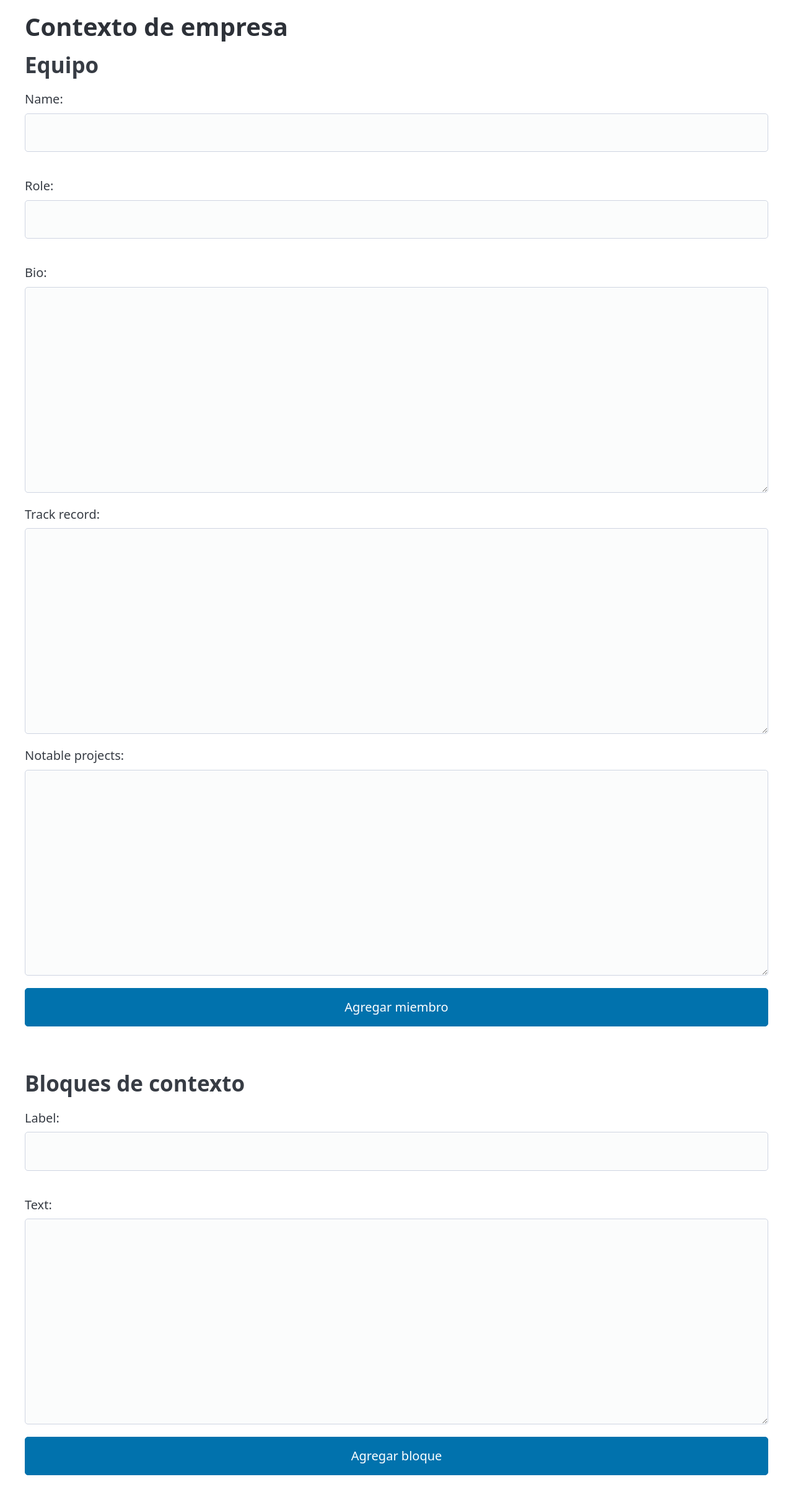
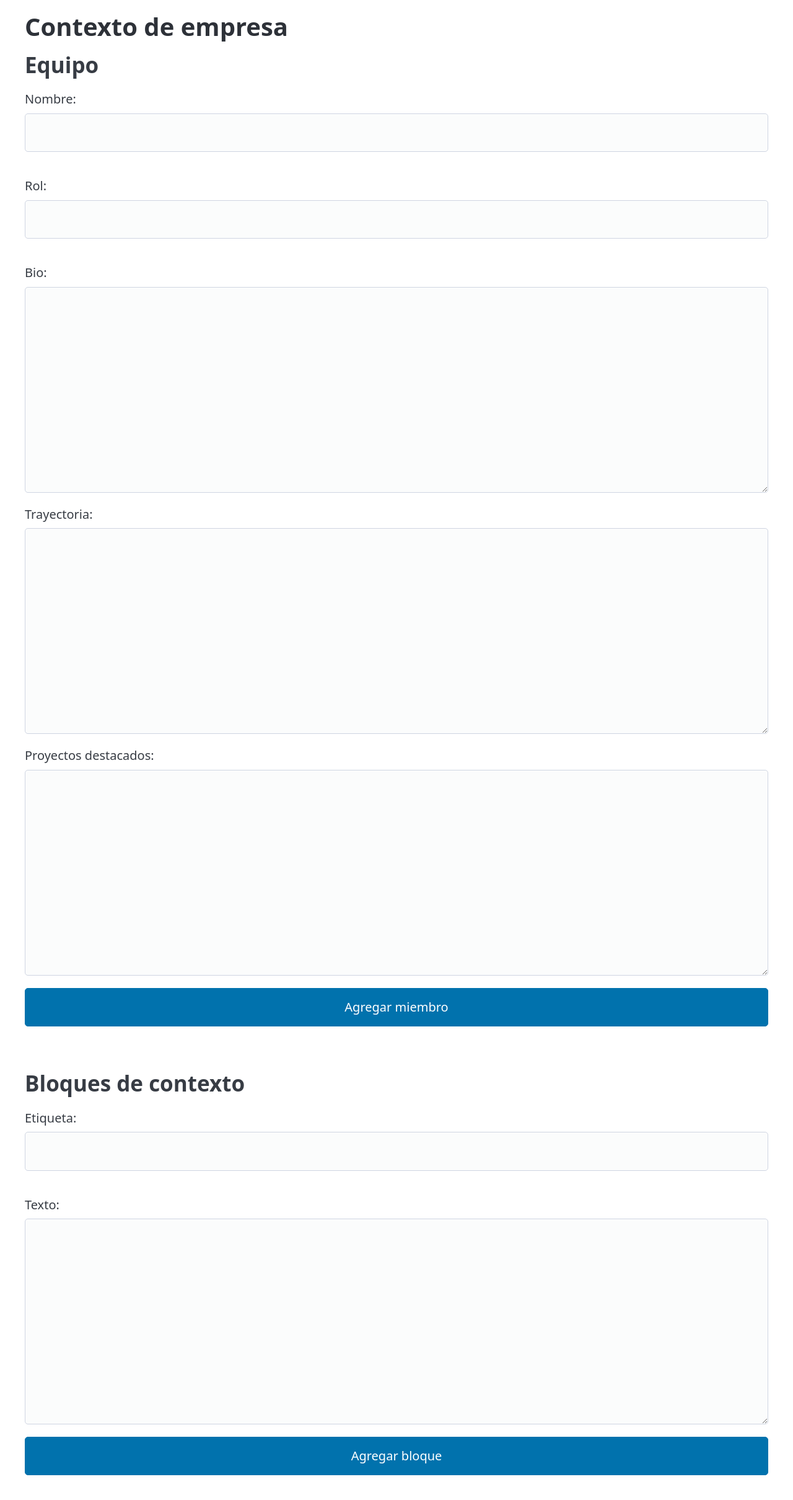
Before and after one commit to hernei152/vc-aplicator, a Django app: page / in a window 1280 px wide. Shown: the part 70-2490 px from the top of the page at 62% size. Run offline with Django 5.2, Linux system fonts and the light colour scheme; data that the repository does not hold is empty.

Commit message:
style(design): FINDING-007 — put form labels in Spanish and give the paste box a real label

```diff
--- a/aplicator/forms.py
+++ b/aplicator/forms.py
@@ -7,9 +7,20 @@ class TeamMemberForm(forms.ModelForm):
     class Meta:
         model = TeamMember
         fields = ["name", "role", "bio", "track_record", "notable_projects"]
+        labels = {
+            "name": "Nombre",
+            "role": "Rol",
+            "bio": "Bio",
+            "track_record": "Trayectoria",
+            "notable_projects": "Proyectos destacados",
+        }
 
 
 class CompanyContextBlockForm(forms.ModelForm):
     class Meta:
         model = CompanyContextBlock
         fields = ["label", "text"]
+        labels = {
+            "label": "Etiqueta",
+            "text": "Texto",
+        }
--- a/aplicator/templates/aplicator/accelerator_add.html
+++ b/aplicator/templates/aplicator/accelerator_add.html
@@ -3,7 +3,8 @@
 <h1>Agregar aceleradora</h1>
 <form method="post">
   {% csrf_token %}
-  <textarea name="raw_text" rows="20" cols="80" placeholder="Pegá el texto del formulario"></textarea>
+  <label for="raw_text">Texto del formulario de la aceleradora</label>
+  <textarea id="raw_text" name="raw_text" rows="20" placeholder="Pegá acá el texto del formulario"></textarea>
   <button type="submit">Extraer</button>
 </form>
 
```
